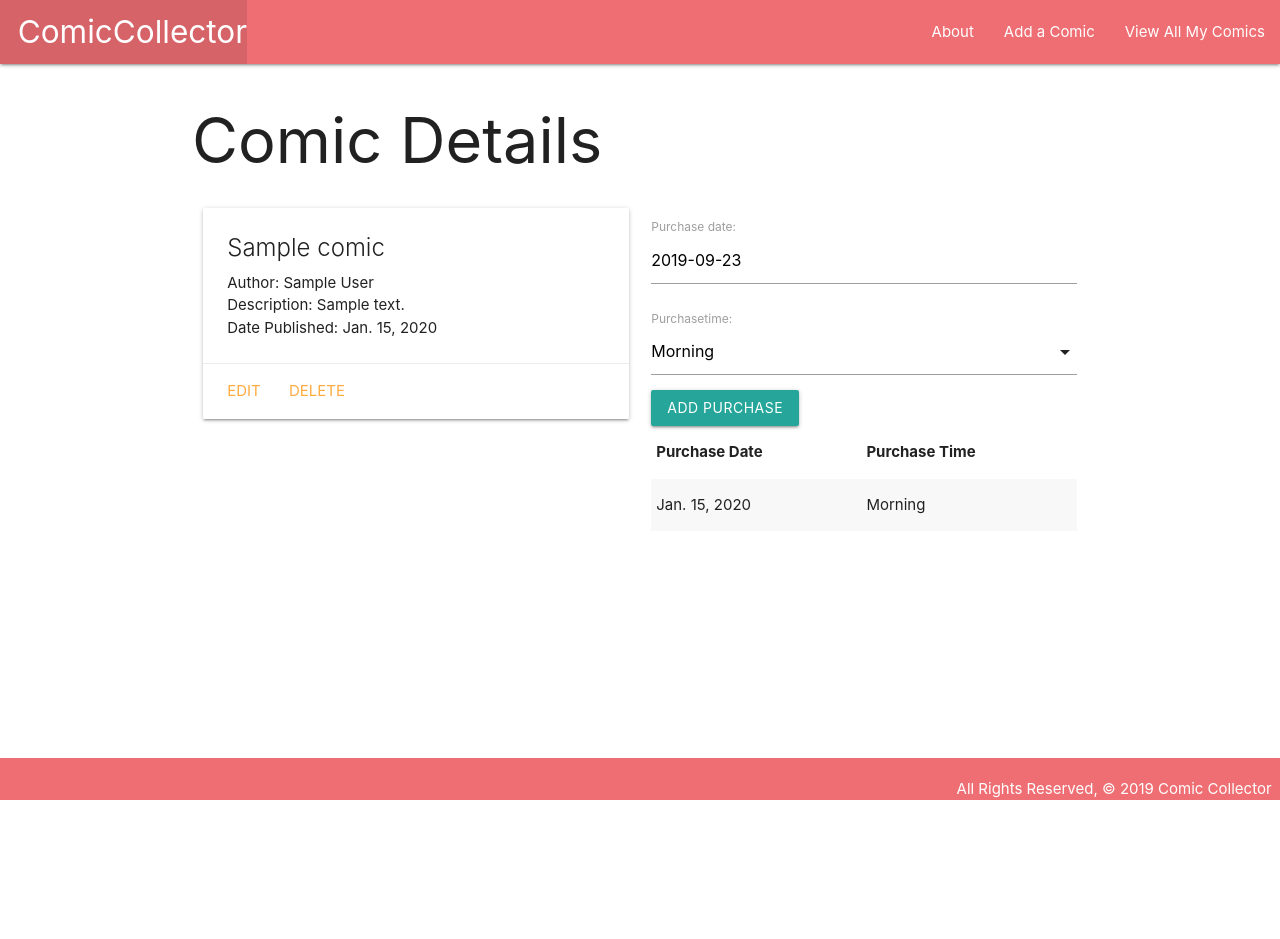
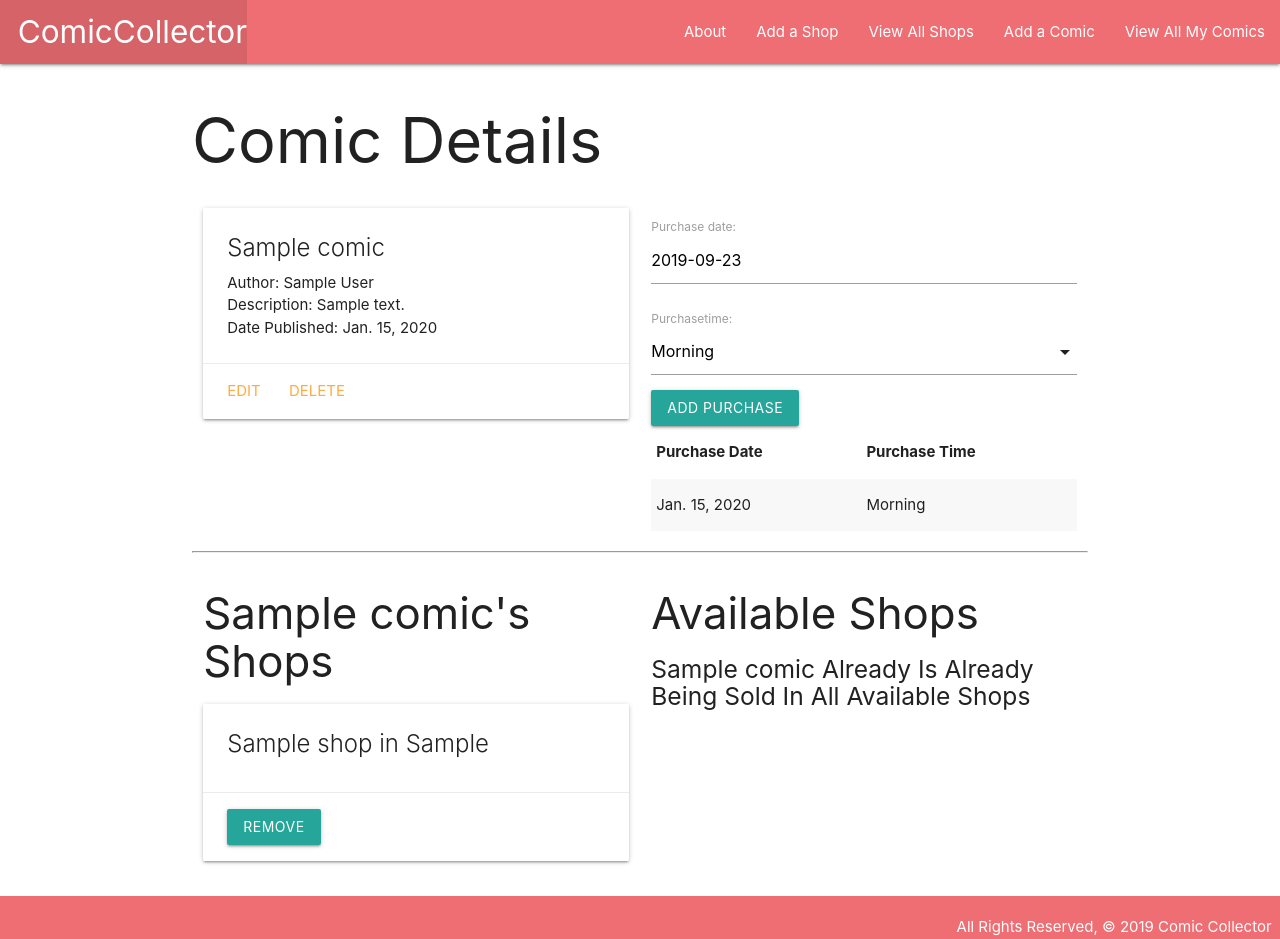
Before and after one commit to MetaHeather/comic-book-collector, a Django app: page /comics/1/ in a window 1280 px wide. Before the commit the page ends 800 px from the top, so only its background shows below. Run offline with Django 3.2, Linux system fonts and the light colour scheme; tables that the repository leaves empty hold one stand-in row (values such as "Sample post").

Commit message:
Adds logic for adding shops to comic detail page

```diff
--- a/main_app/templates/base.html
+++ b/main_app/templates/base.html
@@ -19,6 +19,8 @@
         </ul>
         <ul class="right">
           <li><a href="{% url 'about' %}">About</a></li>
+          <li><a href="{% url 'shops_create' %}">Add a Shop</a></li>
+          <li><a href="{% url 'shops_index' %}">View All Shops</a></li>
           <li><a href="{% url 'comics_create' %}">Add a Comic</a></li>
           <li><a href="{% url 'index' %}">View All My Comics</a></li>
         </ul>
--- a/main_app/templates/comics/detail.html
+++ b/main_app/templates/comics/detail.html
@@ -43,6 +43,55 @@
   </div>
 </div>
 
+<hr>
+<div class="row">
+  <div class="col s6">
+    <h3>{{ comic.title }}'s Shops</h3>
+    {% if comic.shops.count %}
+      {% for shop in comic.shops.all %}
+        <div class="card">
+          <div class="card-content">
+            <span class="card-title">
+            {{ shop.name }} in {{ shop.city }}
+            </span>
+          </div>
+          <div class="card-action">
+            <form action="{% url 'unassoc_shop' comic.id shop.id %}" method="post">
+                {% csrf_token %}
+              <button type="submit" class="btn">Remove</button>
+            </form>
+          </div>
+        </div>
+      {% endfor %}
+    {% else %}
+      <h5>No Shops :(</h5>
+    {% endif %}
+  </div>
+
+  <div class="col s6">
+    <h3>Available Shops</h3>
+    {% if shops.count %}
+      {% for shop in shops.all %}
+        <div class="card">
+          <div class="card-content">
+            <span class="card-title">
+            {{ shop.name }} in {{ shop.city }}
+            </span>
+          </div>
+          <div class="card-action">
+            <form action="{% url 'assoc_shop' comic.id shop.id %}" method="post">
+                {% csrf_token %}
+              <button type="submit" class="btn">Add</button>
+            </form>
+          </div>
+        </div>
+      {% endfor %}
+    {% else %}
+      <h5>{{comic.title}} Already Is Already Being Sold In All Available Shops</h5>
+    {% endif %}
+  </div>
+</div>
+
 <script>
   var dateEl = document.getElementById('id_purchasedate');
   M.Datepicker.init(dateEl, {
```
